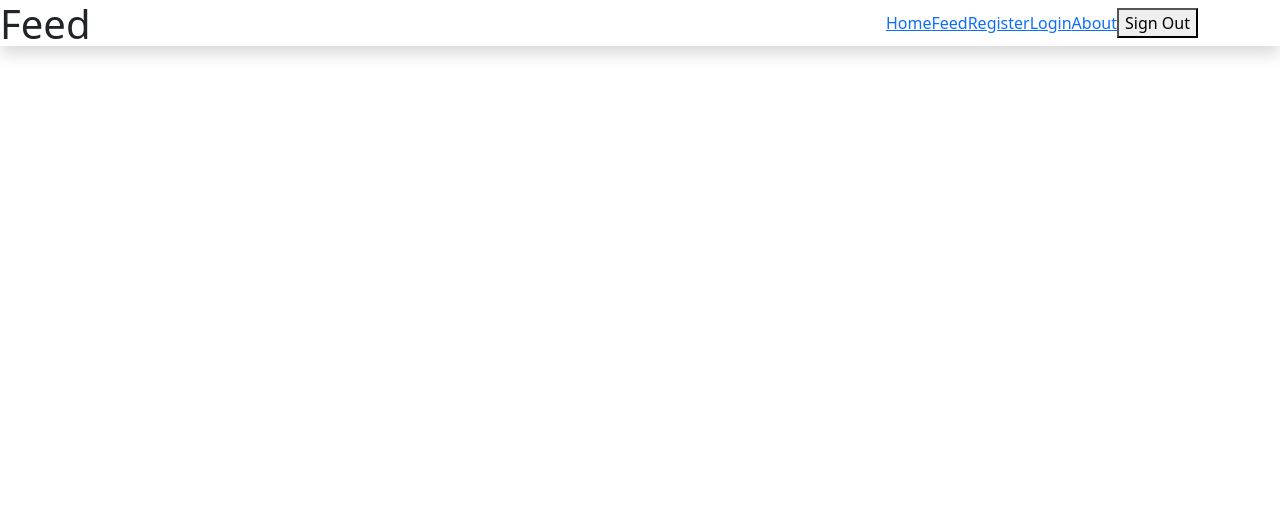
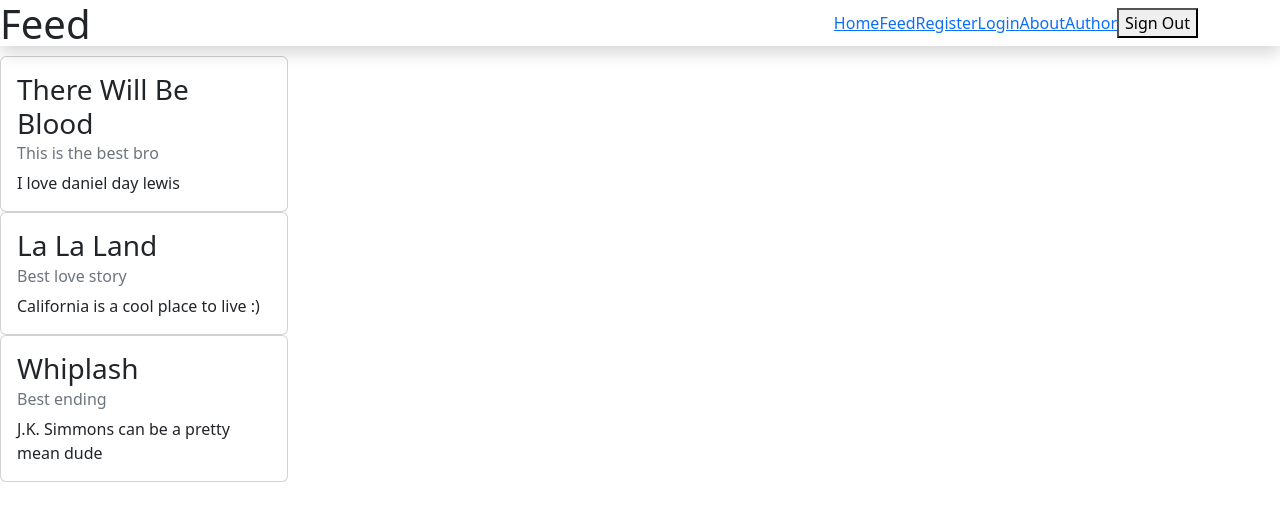
Before and after one commit to mslew/movie-deck, a Vue app: page /#/feed in a window 1280 px wide. Shown: the top 520 px of the page. Built offline with nearby package versions, Linux system fonts and the light colour scheme; no server answers; sample sign-in values are in the browser's storage.

Commit message:
created the review card component.

```diff
--- a/src/App.vue
+++ b/src/App.vue
@@ -8,6 +8,7 @@
               <li class="nav-item"><router-link to="/register">Register</router-link></li>
               <li class="nav-item"><router-link to="/sign-in">Login</router-link></li>
               <li class="nav-item"><router-link to="/about">About</router-link></li>
+              <li class="nav-item"><router-link to="/author">Author</router-link></li>
             </ul>
             <button @click = "handleSignOut" v-if="isLoggedIn">Sign Out</button>
           </div>
--- /dev/null
+++ b/src/components/ReviewCard.vue
@@ -0,0 +1,20 @@
+<template>
+    <div class="card" style="width: 18rem;">
+        <div class="card-body">
+            <h3 class="card-title">{{ title }}</h3>
+            <h6 class="card-subtitle mb-2 text-muted">{{ subtitle }}</h6>
+            <p class="card-text">{{ content }}</p>
+        </div>
+    </div>
+</template>
+
+<script>
+export default{
+    props: [
+        'id',
+        'title',
+        'subtitle',
+        'content'
+    ]
+}
+</script>
--- a/src/router/index.js
+++ b/src/router/index.js
@@ -10,6 +10,7 @@ const routes = [
     requiresAuth: true,
   }},
   {path: "/about", component: () => import("../views/AboutView.vue")},
+  {path: "/author", component: () => import("../views/AuthorView.vue")}
 ]
 
 const router = createRouter({
--- /dev/null
+++ b/src/views/AuthorView.vue
@@ -0,0 +1,3 @@
+<template>
+    <h1>Poggers</h1>
+</template>
--- a/src/views/FeedView.vue
+++ b/src/views/FeedView.vue
@@ -1,3 +1,29 @@
 <template>
     <h1 class="font-bold">Feed</h1>
+    <ReviewCard
+        v-for="review in reviews"
+        :key="review.id"
+        :title="review.title"
+        :subtitle="review.subtitle"
+        :content="review.content"
+    />
 </template>
+
+<script>
+import ReviewCard from '../components/ReviewCard.vue'
+
+export default{
+    components:{
+        ReviewCard
+    },
+    data(){
+        return{
+            reviews: [
+                {id: 1, title: "There Will Be Blood", subtitle:"This is the best bro", content: "I love daniel day lewis"},
+                {id: 1, title: "La La Land", subtitle:"Best love story", content: "California is a cool place to live :)"},
+                {id: 1, title: "Whiplash", subtitle:"Best ending", content: "J.K. Simmons can be a pretty mean dude"}
+            ]
+        }
+    }
+}
+</script>
```
